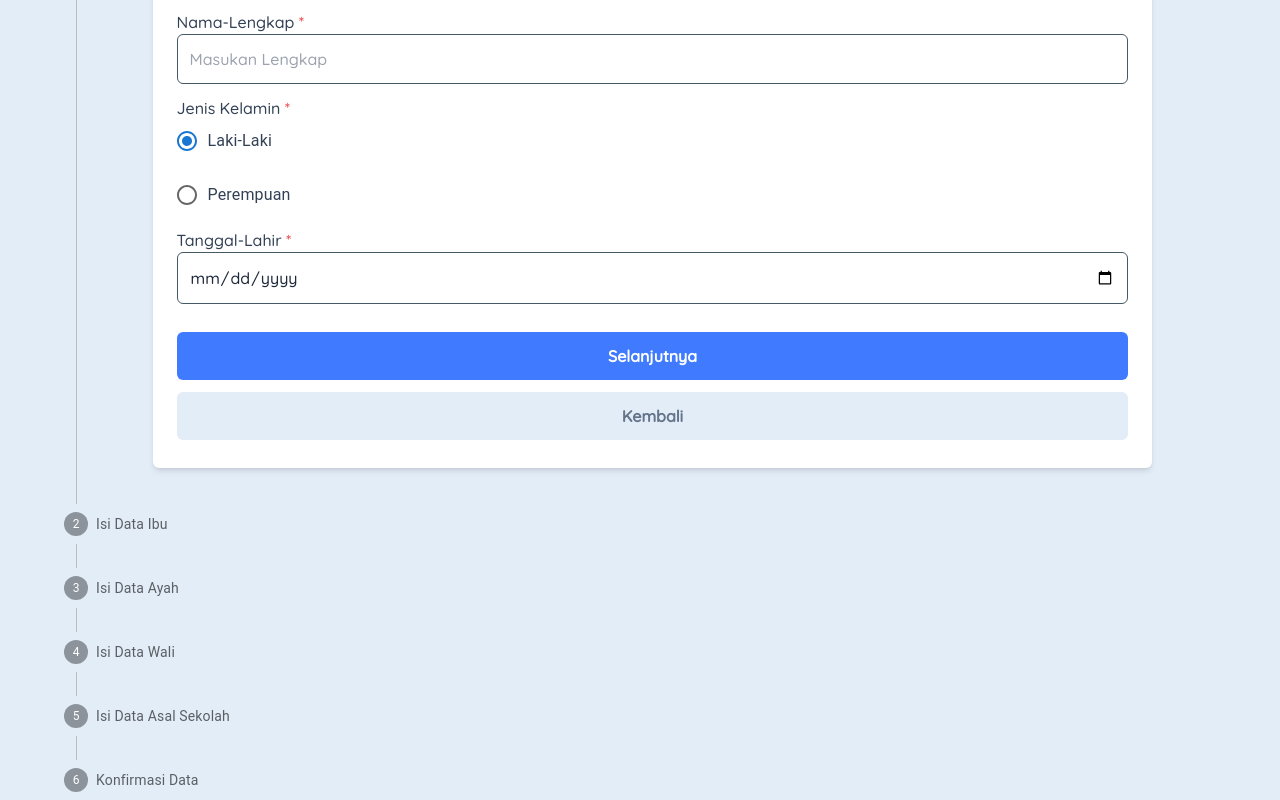
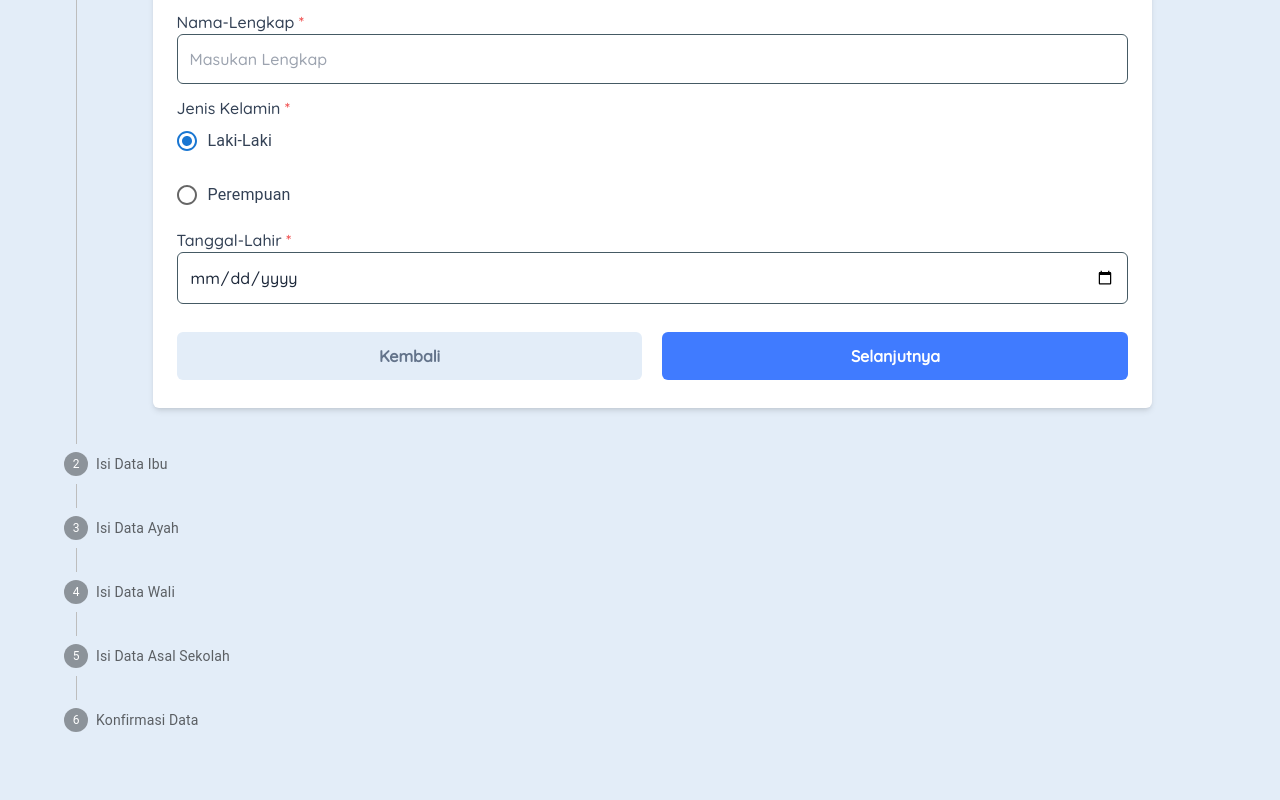
Before and after one commit to galihroswandi/ppdb-2024, a React (Vite) app in the folder views/: page /inputdata in a window 1280 px wide. Shown: the part 572-1372 px from the top of the page. After the commit the page ends 1312 px from the top, so only its background shows below. Built offline with nearby package versions, Linux system fonts and the light colour scheme.

Commit message:
feat: update vercel config

```diff
--- a/views/src/components/Fragments/InputData/Form.jsx
+++ b/views/src/components/Fragments/InputData/Form.jsx
@@ -125,9 +125,9 @@ export default function Form() {
                       labelName="Tanggal-Lahir"
                       required
                     />
-                    <section className="grid mt-4">
+                    <section className="grid mt-4 lg:flex gap-5">
                       <button
-                        className="flex items-center gap-x-1 justify-center w-full bg-primary-color rounded-md p-2.5 lg:py-3 font-semibold hover:bg-blue-600 mb-3 text-white"
+                        className="flex items-center gap-x-1 justify-center w-full bg-primary-color rounded-md p-2.5 lg:py-3 font-semibold hover:bg-blue-600 mb-3 text-white lg:order-2"
                         type="button"
                         onClick={handleNext}
                       >
```
Also changed, not shown: views/vercel.json (added), 1 other file (tests, documents, lock files or other folders).
